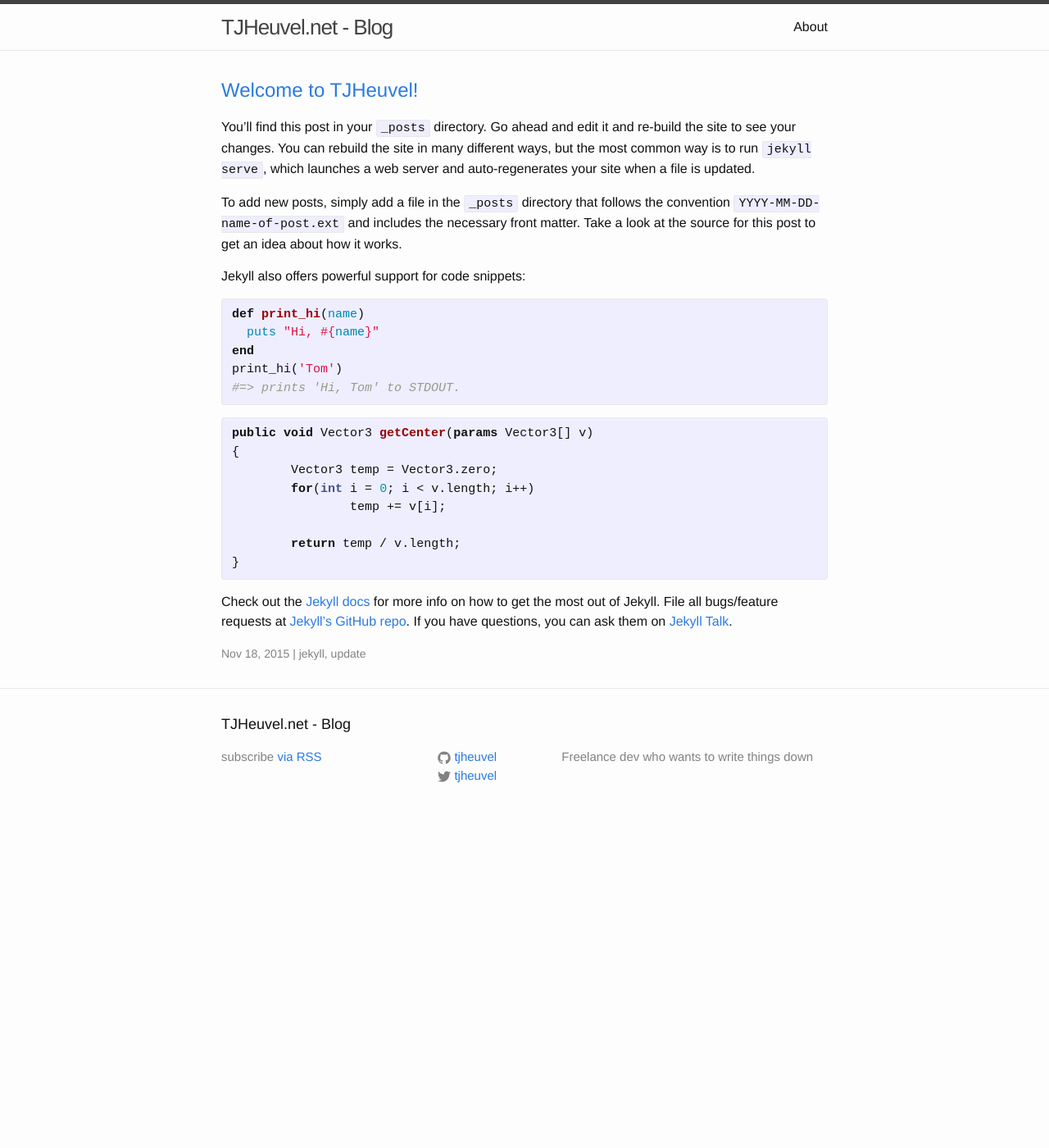
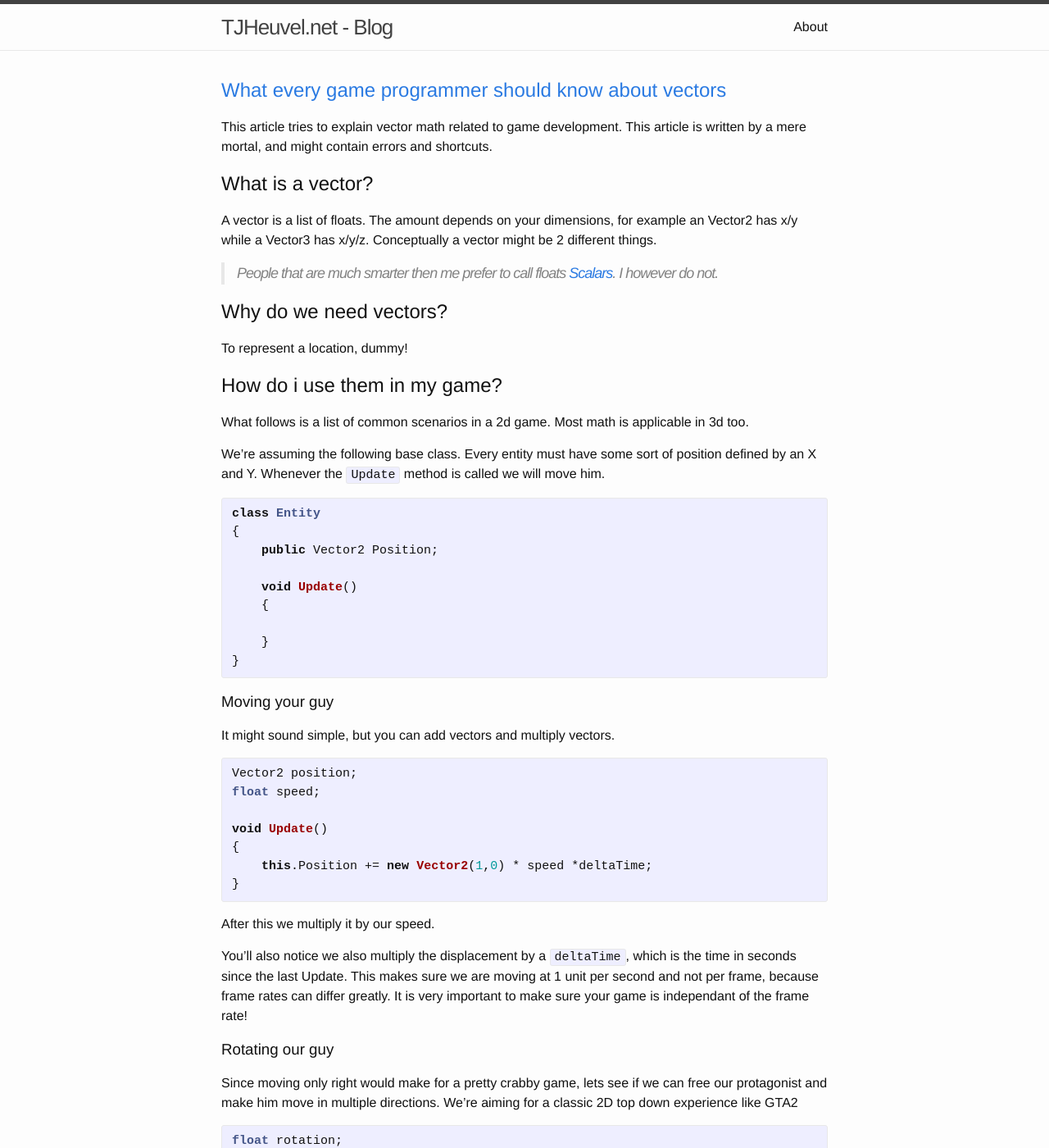
Before and after one commit to TJHeuvel/tjheuvel.net, a Jekyll site: the page built from index.html, in a window 1280 px wide and 1400 px high. Shown: the whole window at 82% size. Built offline with Jekyll 4.4.1, drawn with Linux system fonts in a browser that asks for light colours; some of the changed text lies outside the part shown.

Commit message:
Pygments highlight test

```diff
--- a/_config.yml
+++ b/_config.yml
@@ -17,7 +17,16 @@
 
 # Build settings
 markdown: kramdown
+highlighter: pygments
 
 # Custom
 
 permalink: "/:title"
+
+defaults:
+  -
+    scope:
+      path: "" # an empty string here means all files in the project
+      type: "posts" # previously `post` in Jekyll 2.2.
+    values:
+      layout: "post"
--- /dev/null
+++ b/_posts/2015-11-18-what-every-gameprogrammer-should-know-about-vectors.markdown
@@ -0,0 +1,153 @@
+---
+layout: default
+
+title:  "What every game programmer should know about vectors"
+date:   2015-11-18 10:34:17 +0200
+categories: programming math vector
+---
+
+This article tries to explain vector math related to game development. This article is written by a mere mortal, and might contain errors and shortcuts.
+
+## What is a vector?
+
+A vector is a list of floats. The amount depends on your dimensions, for example an Vector2 has x/y while a Vector3 has x/y/z. Conceptually a vector might be 2 different things.
+
+> People that are much smarter then me prefer to call floats [Scalars][scalars]. I however do not.
+
+## Why do we need vectors?
+
+To represent a location, dummy!
+
+## How do i use them in my game?
+What follows is a list of common scenarios in a 2d game. Most math is applicable in 3d too.
+
+We're assuming the following base class. Every entity must have some sort of position defined by an X and Y. Whenever the `Update` method is called we will move him.
+
+{% highlight C# %}
+class Entity
+{
+    public Vector2 Position;
+
+    void Update()
+    {
+
+    }
+}
+{% endhighlight %}
+
+### Moving your guy
+
+It might sound simple, but you can add vectors and multiply vectors.
+
+{% highlight C# %}
+Vector2 position;
+float speed;
+
+void Update()
+{
+    this.Position += new Vector2(1,0) * speed *deltaTime;
+}
+{% endhighlight %}
+
+After this we multiply it by our speed.
+
+You'll also notice we also multiply the displacement by a `deltaTime`, which is the time in seconds since the last Update. This makes sure we are moving at 1 unit per second and not per frame, because frame rates can differ greatly. It is very important to make sure your game is independant of the frame rate!
+
+### Rotating our guy
+
+Since moving only right would make for a pretty crabby game, lets see if we can free our protagonist and make him move in multiple directions. We're aiming for a classic 2D top down experience like GTA2
+
+{% highlight C# %}
+float rotation;
+
+void Update()
+{
+    if(isKeyDown(Keys.Left))
+        rotation += Math.PI * deltaTime;
+    else if(isKeyDown(Keys.Right))
+        rotation -= Math.PI * deltaTime;
+
+    Vector2 delta;
+
+    if(isKeyDown(Keys.Up))
+        delta = getForward();
+    else if(isKeyDown(Keys.Down))
+        delta = -getForward();
+    else
+        delta = Vector2.Zero;
+
+    this.Position += delta * deltaTime;
+}
+
+Vector2 getForward()
+{
+    return new Vector2(
+        Math.Sin(this.rotation),
+        Math.Cos(this.rotation)
+    );
+}
+
+{% endhighlight %}
+
+### Distance between another entity
+
+{% highlight C# %}
+
+float distance(Vector2 a, Vector2 b)
+{
+    return length(b - a);
+}
+
+float length(Vector2 a)
+{
+    return Math.Sqrt(a.x*b.x + a.y*b.y);
+}
+{% endhighlight %}
+
+### Moving towards another enity
+
+Say we want to move an enemy towards our hero, how would we do that?
+
+{% highlight C# %}
+
+void moveTowards(Entity target, float speed = 1f)
+{
+    this.Position += normalize(target.Position - this.Position) * speed * deltaTime;
+}
+
+Vector2 normalize(Vector2 a)
+{
+    return a / length(a);
+}
+
+{% endhighlight %}
+
+
+### Am i looking towards another guy?
+
+The last trick we'll pull out of our hat is checking to see if i am looking towards another entity. What we are interested in is the angle between the direction we are looking in (our `getForward`) and the direction between us and the other guy.
+
+This is where the `dot product` comes in, when given two normalised vectors that are pointing in the same direction it returns 1, when they are pointing exactly opposite it returns -1. It achieves this by multiplying each component from the first vector by the second, and adding that up.
+
+A vector that is pointing all the way to the right has an X of 1, and a vector that is pointing left has an X of -1.
+
+{% highlight C# %}
+bool isFacing(Vector2 otherPosition)
+{
+    return dot(
+            normalize(this.Position - otherPosition),
+            getForward()
+    ) > .9f;
+}
+
+
+float dot(Vector2 a, Vector2 b)
+{
+    return a.x * b.x + a.y * b.y;
+}
+
+{% endhighlight %}
+
+This concludes the first post!
+
+[scalars]: http://en.wikipedia.org/wiki/Scalar_(mathematics)
```
